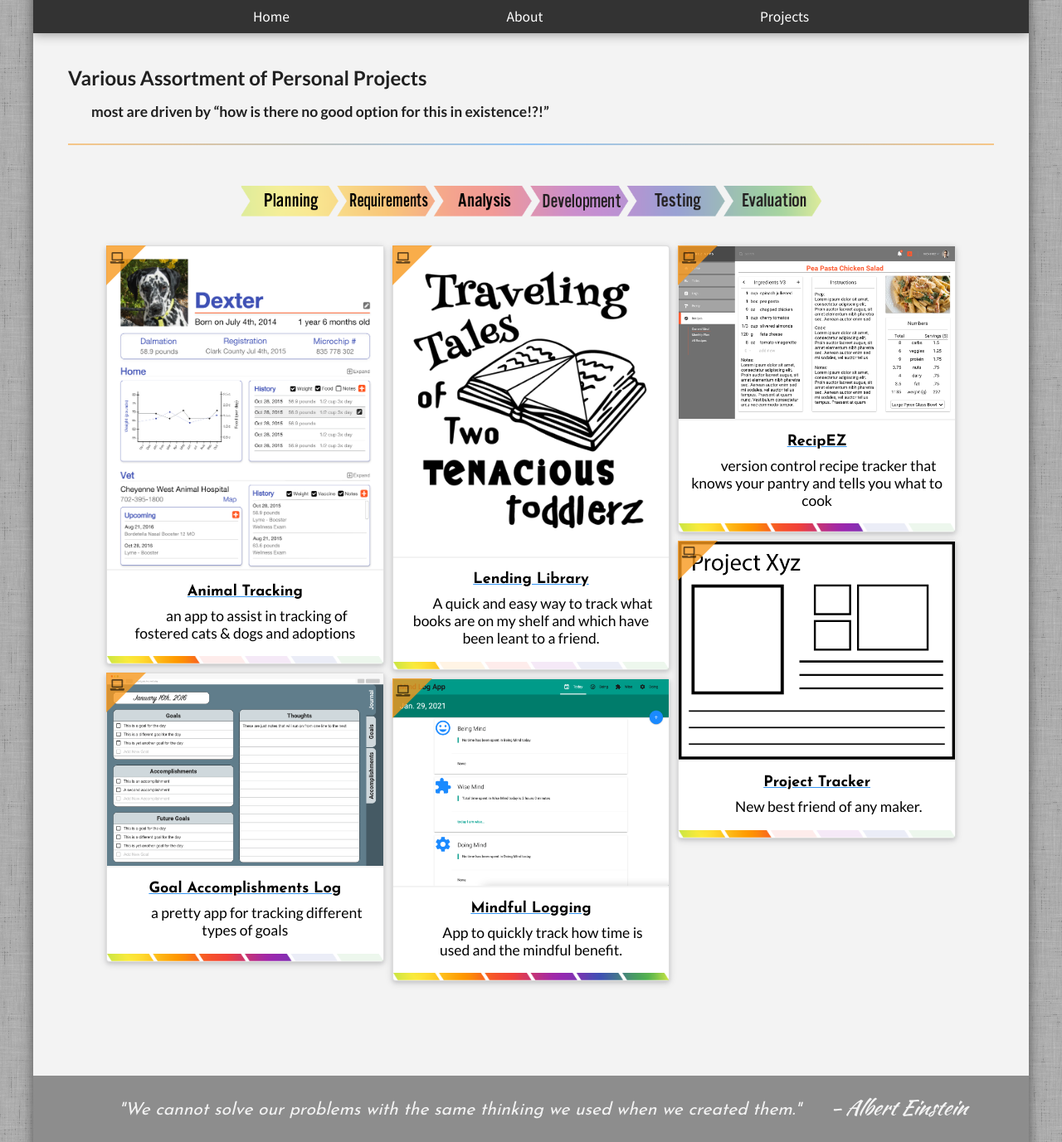
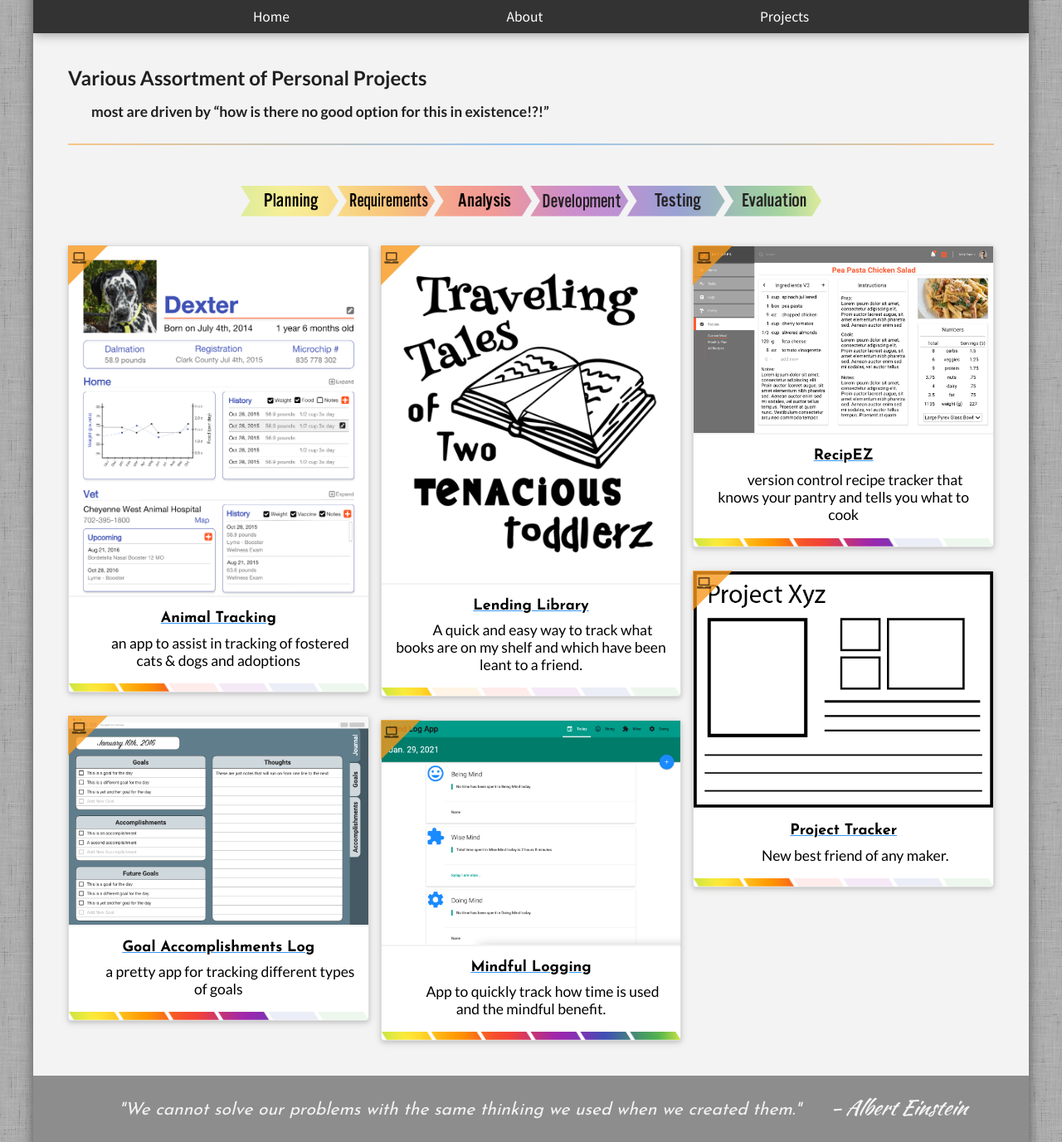
Before and after one commit to CFrez/frezfolio, a Jekyll site: the page built from projects.md, in a window 1280 px wide. Shown: the part 200-1577 px from the top of the page at 83% size. Built offline with Jekyll 4.4.1, drawn with Linux system fonts in a browser that asks for light colours.

Commit message:
masonry sizing

```diff
--- a/_sass/masonry.scss
+++ b/_sass/masonry.scss
@@ -1,15 +1,23 @@
 .masonry-grid {
-    max-width: min(80vw, 1400px);
-    column-gap: 10px;
     margin: 0 auto;
-    @media (max-width: $mobile) {
+
+    @media (max-width: 600px) {
         column-count: 1;
+        .grid-item {
+            max-width: min(85vw, 450px)
+        }
     }
-    @media (max-width: $tablet) and (min-width: $mobile) {
+    @media (max-width: $laptop) and (min-width: 600px) {
         column-count: 2;
+        .grid-item {
+            max-width: min(40vw, 400px)
+        }
     }
-    @media (min-width: $tablet) {
+    @media (min-width: $laptop) {
         column-count: 3;
+        .grid-item {
+            max-width: min(30vw, 400px)
+        }
     }
 
     img {
@@ -18,7 +26,7 @@
     }
 
     .grid-item {
-        margin: 0;
+        margin: 2rem auto;
         display: grid;
         grid-template-rows: 1fr auto;
         margin-bottom: 10px;
```
